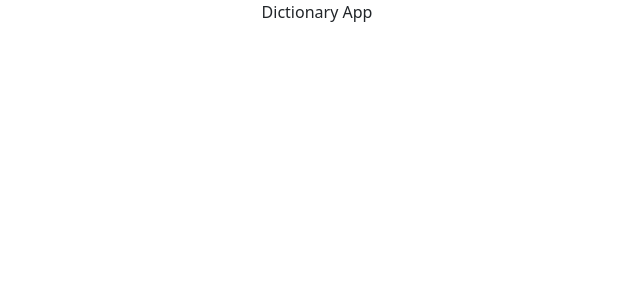
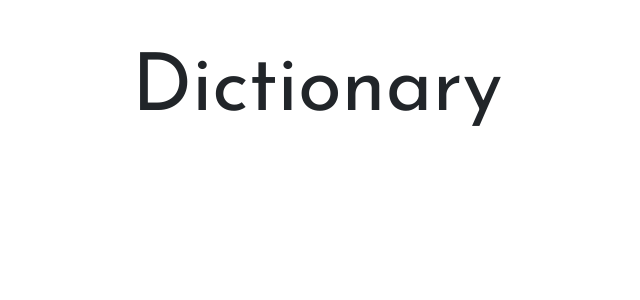
Before and after one commit to E-C-Shackelford/my-react-dictionary-project, a React (Create React App) app: page / in a window 1280 px wide. Shown: the top 300 px of the page, without its empty margins (323-963 px from the left). Built offline with nearby package versions, Linux system fonts and the light colour scheme.

Commit message:
Add google fonts link to project

```diff
--- a/public/index.html
+++ b/public/index.html
@@ -7,6 +7,12 @@
     <meta name="theme-color" content="#000000" />
     <meta name="description" content="Dictionary Application" />
 
+    <link rel="preconnect" href="https://fonts.googleapis.com" />
+    <link rel="preconnect" href="https://fonts.gstatic.com" crossorigin />
+    <link
+      href="https://fonts.googleapis.com/css2?family=Josefin+Sans&display=swap"
+      rel="stylesheet"
+    />
     <title>Dictionary App</title>
   </head>
   <body>
--- a/src/App.css
+++ b/src/App.css
@@ -1,38 +1,8 @@
-.App {
+@import url("https://fonts.googleapis.com/css2?family=Josefin+Sans&display=swap");
+
+.App-header {
+  font-family: "Josefin Sans", sans-serif;
+  font-size: 80px;
+  margin: 30px 0;
   text-align: center;
 }
-
-.App-logo {
-  height: 40vmin;
-  pointer-events: none;
-}
-
-@media (prefers-reduced-motion: no-preference) {
-  .App-logo {
-    animation: App-logo-spin infinite 20s linear;
-  }
-}
-
-.App-header {
-  background-color: #282c34;
-  min-height: 100vh;
-  display: flex;
-  flex-direction: column;
-  align-items: center;
-  justify-content: center;
-  font-size: calc(10px + 2vmin);
-  color: white;
-}
-
-.App-link {
-  color: #61dafb;
-}
-
-@keyframes App-logo-spin {
-  from {
-    transform: rotate(0deg);
-  }
-  to {
-    transform: rotate(360deg);
-  }
-}
--- a/src/App.js
+++ b/src/App.js
@@ -2,5 +2,9 @@
 import "./App.css";
 
 export default function App() {
-  return <div className="App">Dictionary App</div>;
+  return (
+    <div className="App">
+      <header className="App-header">Dictionary</header>
+    </div>
+  );
 }
```
